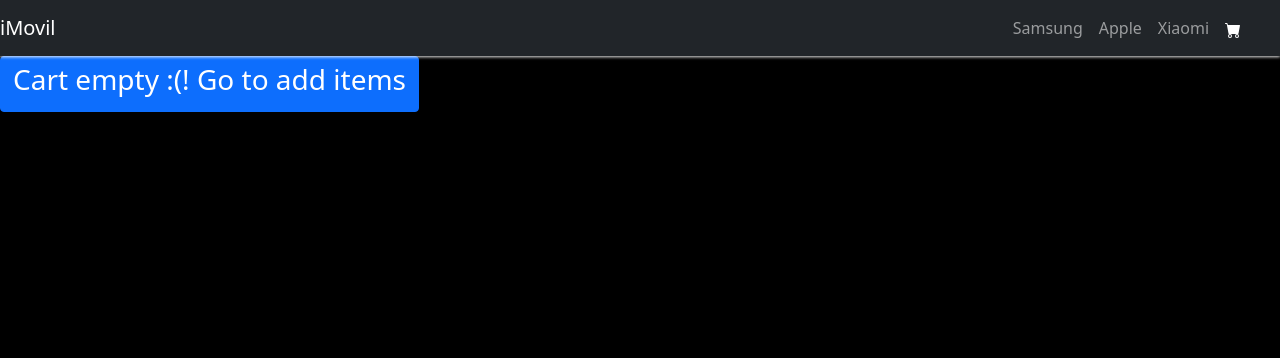
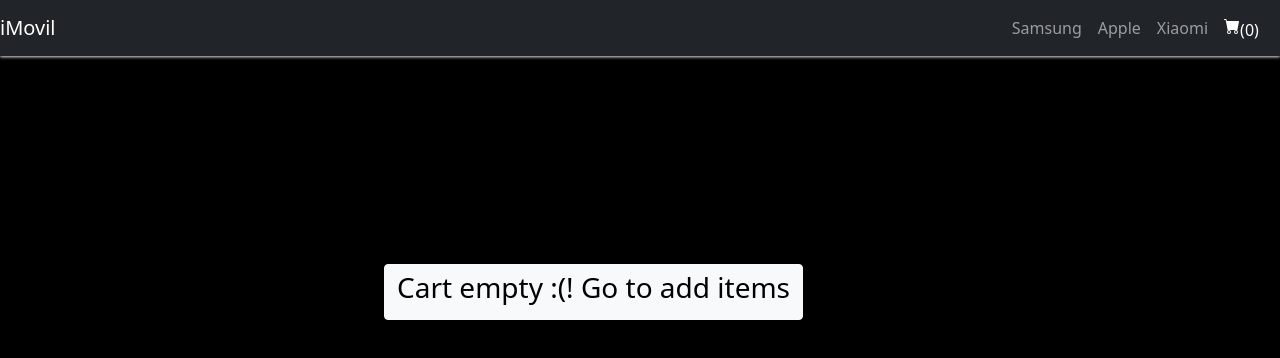
Before and after one commit to amtiv/coderReact, a React (Create React App) app: page /carrito in a window 1280 px wide. Shown: the top 358 px of the page. Built offline with nearby package versions, Linux system fonts and the light colour scheme.

Commit message:
Desafío Rendering

```diff
--- a/src/components/Carrito.js
+++ b/src/components/Carrito.js
@@ -10,25 +10,27 @@ const Carrito = () => {
 
   return (
     <>
-      <div id="cartBackground">
-        {cart.length == 0 ? (
-          <Link className="styleRemove flexCart" to="/">
-            <Button className="cartIsEmpty dropShadow" color="inherit">
+      <div id="container" className="cartContainer">
+        {cart.length === 0 ? (
+          <div className="empty">
+            <Link to="/">
+              <Button variant="light">
                 <h3>Cart empty :(! Go to add items</h3>
               </Button>
             </Link>
+          </div>
         ) : (
           <>
             {cart.map((item) => (
-              <div key={item.product.id} className="container">
+              <div key={item.product.id} className="container" id="cart">
                 <div>
-                  <img src={item.product.pictureUrl} />
+                  <img src={item.product.pictureUrl} alt="sample cell" />
                   <span>
                     <h3>Item:</h3>
                     <p>{item.product.title}</p>
                   </span>
                   <span>
-                    <h3>Item Price and Amount: </h3>
+                    <h3>Item price and amount: </h3>
                     <p>
                       $ {item.product.price} x {item.count} units
                     </p>
@@ -46,13 +48,15 @@ const Carrito = () => {
             ))}
 
             <div className="container">
-              <div>
+              <div id="total">
+                <span>
                   <h3>Cart Total: $ {totalPrice}</h3>
                   <h3>Total Products: {totalProd}</h3>
-              </div>
+                </span>
                 <Button onClick={clear} variant="danger">
                   Clear Cart
                 </Button>
+              </div>
             </div>
           </>
         )}
--- a/src/components/CartContext.js
+++ b/src/components/CartContext.js
@@ -26,7 +26,7 @@ const CartProvider = ({ children }) => {
     let tempPrice = 0;
 
     tempProduct = totalProd;
-    tempProduct += product.price * count;
+    tempProduct += count;
     setTotalProd(tempProduct);
 
     tempPrice = totalPrice;
@@ -40,6 +40,7 @@ const CartProvider = ({ children }) => {
       let tempPrice = 0;
 
       const AuxCart = cart.filter((item) => item.product !== product);
+      setCart(AuxCart);
 
       AuxCart.forEach((item) => {
         tempPrice += item.product.price * item.count;
--- a/src/components/CartWidget.js
+++ b/src/components/CartWidget.js
@@ -1,8 +1,16 @@
-import React from "react";
+import React, { useContext } from "react";
 import { BsCartFill } from "react-icons/bs";
+import { cartContext } from "./CartContext";
 
 const CartWidget = () => {
-  return <BsCartFill />;
+  const { totalProd } = useContext(cartContext);
+
+  return (
+    <div className="cartW">
+      <BsCartFill />
+      <span>({totalProd})</span>
+    </div>
+  );
 };
 
 export default CartWidget;
--- a/src/components/Item.js
+++ b/src/components/Item.js
@@ -8,8 +8,8 @@ const Item = (props) => {
       <div>
         <h2>{props.title}</h2>
         <p>$ {props.price}</p>
-        <p>Stock disponible: {props.stock}</p>
-        <NavLink to={`/item/${props.slug}`}>+ Ver mas</NavLink>
+        <p>Stock available: {props.stock}</p>
+        <NavLink to={`/item/${props.slug}`}>+ See more</NavLink>
       </div>
     </div>
   );
--- a/src/components/ItemListContainer.js
+++ b/src/components/ItemListContainer.js
@@ -26,7 +26,7 @@ export let productosIni = [
     pictureUrl: "/imagenes/2.png",
     stock: 5,
     description:
-      "Se pliega en el bolsillo. Entra en tu cartera. Se desliza en tus jeans más apretados. Cuando lo sacás, se abre un smartphone 5G con pantalla completa que se adapta a tus ángulos favoritos. No hay dudas. Queríamos rediseñar el concepto del teléfono, y lo hicimos. Revisá los mensajes, tomá fotos, reproducí música y mucho más, todo sin abrir tu teléfono.4 La pantalla Cover Screen de 1,9 pulgadas muestra notificaciones y te permite interactuar de forma intuitiva con ellas.5 Elegí tus opciones de visualización favoritas para acceder fácilmente a ellas y personalízalas con diferentes estilos y colores.",
+      "Se pliega en el bolsillo. Entra en tu cartera. Se desliza en tus jeans más apretados. Cuando lo sacás, se abre un smartphone 5G con pantalla completa que se adapta a tus ángulos favoritos. No hay dudas. Queríamos rediseñar el concepto del teléfono, y lo hicimos. Revisá los mensajes, tomá fotos, reproducí música y mucho más, todo sin abrir tu teléfono. La pantalla Cover Screen de 1,9 pulgadas muestra notificaciones y te permite interactuar de forma intuitiva con ellas. Elegí tus opciones de visualización favoritas para acceder fácilmente a ellas y personalízalas con diferentes estilos y colores.",
   },
   {
     id: 3,
@@ -116,7 +116,7 @@ export const ItemListContainer = () => {
     const promesa = new Promise((res, rej) => {
       setTimeout(() => {
         res(productosIni);
-      }, 1000);
+      }, 5000);
     });
 
     promesa
@@ -143,7 +143,7 @@ export const ItemListContainer = () => {
       <Container fluid>
         {loading ? (
           <Spinner animation="border" variant="light" role="status">
-            <span className="visually-hidden">Loading...</span>
+            <span className="visually-hidden container">Loading...</span>
           </Spinner>
         ) : (
           <ItemList items={products} />
--- a/src/estilos.scss
+++ b/src/estilos.scss
@@ -16,6 +16,14 @@ body {
 
 .main-navbar {
   box-shadow: 0 1px 3px rgba(255, 255, 255, 0.918);
+}
+
+.cartW {
+  display: inline-flex;
+  span {
+    width: 1px;
+    height: 1px;
+  }
 }
 
 .items {
@@ -72,6 +80,35 @@ body {
 }
 
 .empty {
-  padding: 2em;
+  position: absolute;
+  bottom: 60%;
+  left: 30%;
+}
+
+.cartContainer {
+  display: inline-flex;
+}
+
+#cart {
+  color: black;
+  background-color: white;
+  border-radius: 1.5em;
+  border: gray 0.1em solid;
+  text-align: center;
+  padding: 1em;
+  margin: 1em;
+  img {
+    width: 5em;
+    height: 7em;
+  }
+}
+
+#total {
+  color: black;
+  background-color: white;
+  border-radius: 1.5em;
+  border: gray 0.1em solid;
+  text-align: center;
+  padding: 1em;
   margin: 1em;
 }
```
Lines whose indentation alone changed are shown as unchanged.
